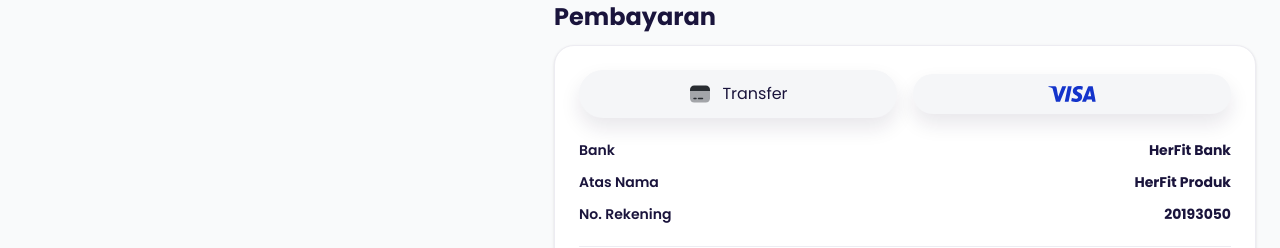
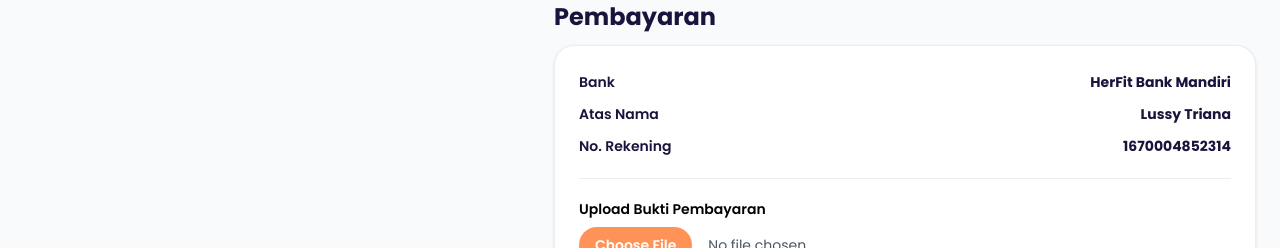
Before and after one commit to lussyanast/herfit, a Next.js app in the folder herfit-frontend/: page /produk/1/checkout in a window 1280 px wide. Shown: the part 552-800 px from the top of the page. Built offline with nearby package versions, Linux system fonts and the light colour scheme; no server answers.

Commit message:
Update page.tsx

```diff
--- a/herfit-frontend/src/app/(root)/produk/[kode]/checkout/page.tsx
+++ b/herfit-frontend/src/app/(root)/produk/[kode]/checkout/page.tsx
@@ -143,20 +143,10 @@ function Checkout({ params }: { params: { kode: string } }) {
               <div>
                 <h2 className="font-bold text-xl sm:text-2xl text-secondary mb-3">Pembayaran</h2>
                 <div className="rounded-[20px] bg-white p-6 border border-border shadow space-y-5">
-                  <div className="flex flex-col sm:flex-row items-center gap-4">
-                    <Button variant="third" size="button" className="w-full sm:w-1/2 border-gray-light hover:border-primary">
-                      <Image src="/icons/card.svg" alt="card" width={24} height={24} className="mr-2.5" />
-                      Transfer
-                    </Button>
-                    <Button variant="third" size="button" className="w-full sm:w-1/2 border-gray-light hover:border-primary">
-                      <Image src="/icons/visa.svg" alt="visa" width={48} height={24} />
-                    </Button>
-                  </div>
-
                   <div className="space-y-2 text-sm font-medium">
-                    <CardBooking title="Bank" value="HerFit Bank" />
-                    <CardBooking title="Atas Nama" value="HerFit Produk" />
-                    <CardBooking title="No. Rekening" value="20193050" />
+                    <CardBooking title="Bank" value="HerFit Bank Mandiri" />
+                    <CardBooking title="Atas Nama" value="Lussy Triana" />
+                    <CardBooking title="No. Rekening" value="1670004852314" />
                   </div>
 
                   <Separator className="bg-border" />
```
